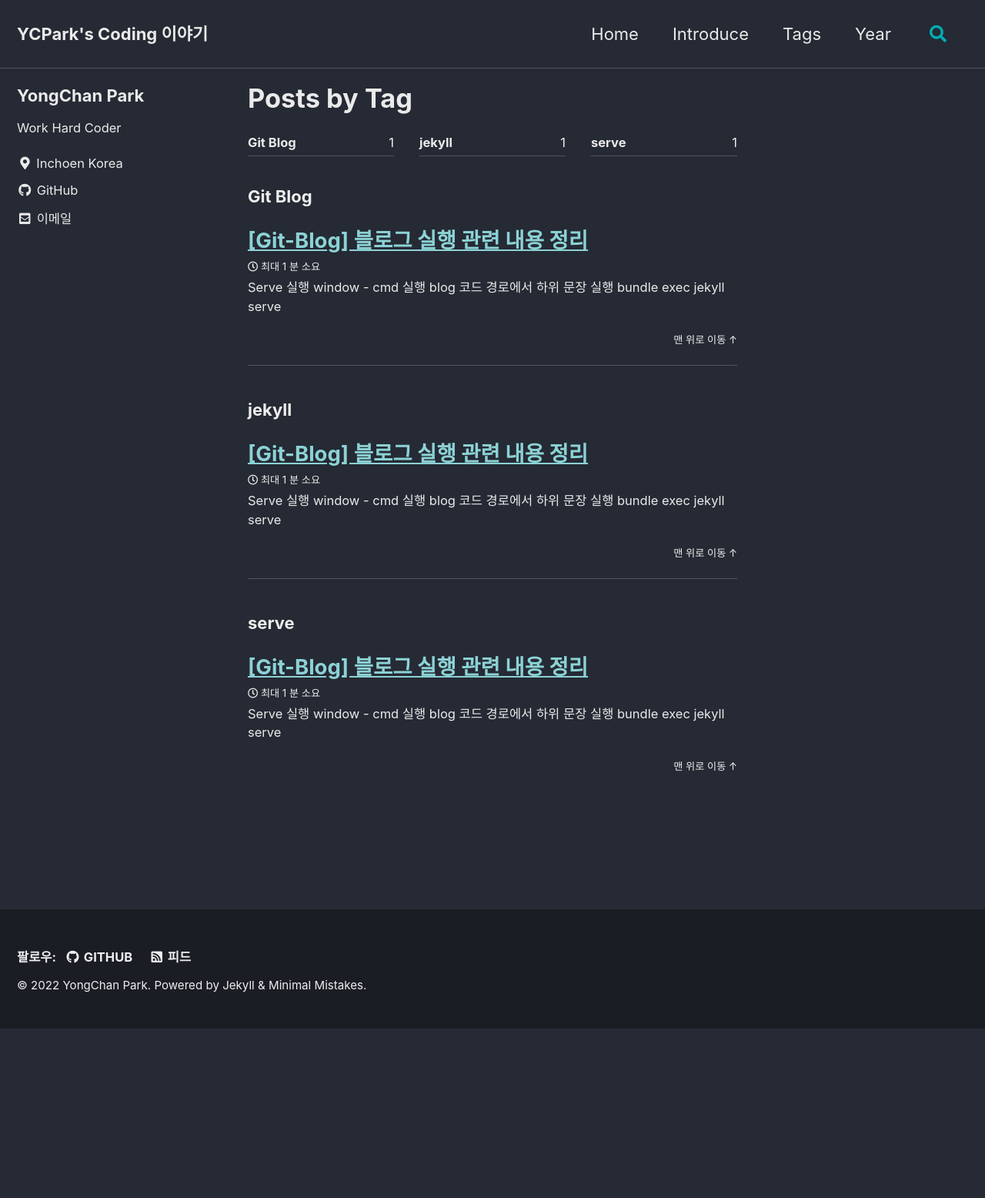
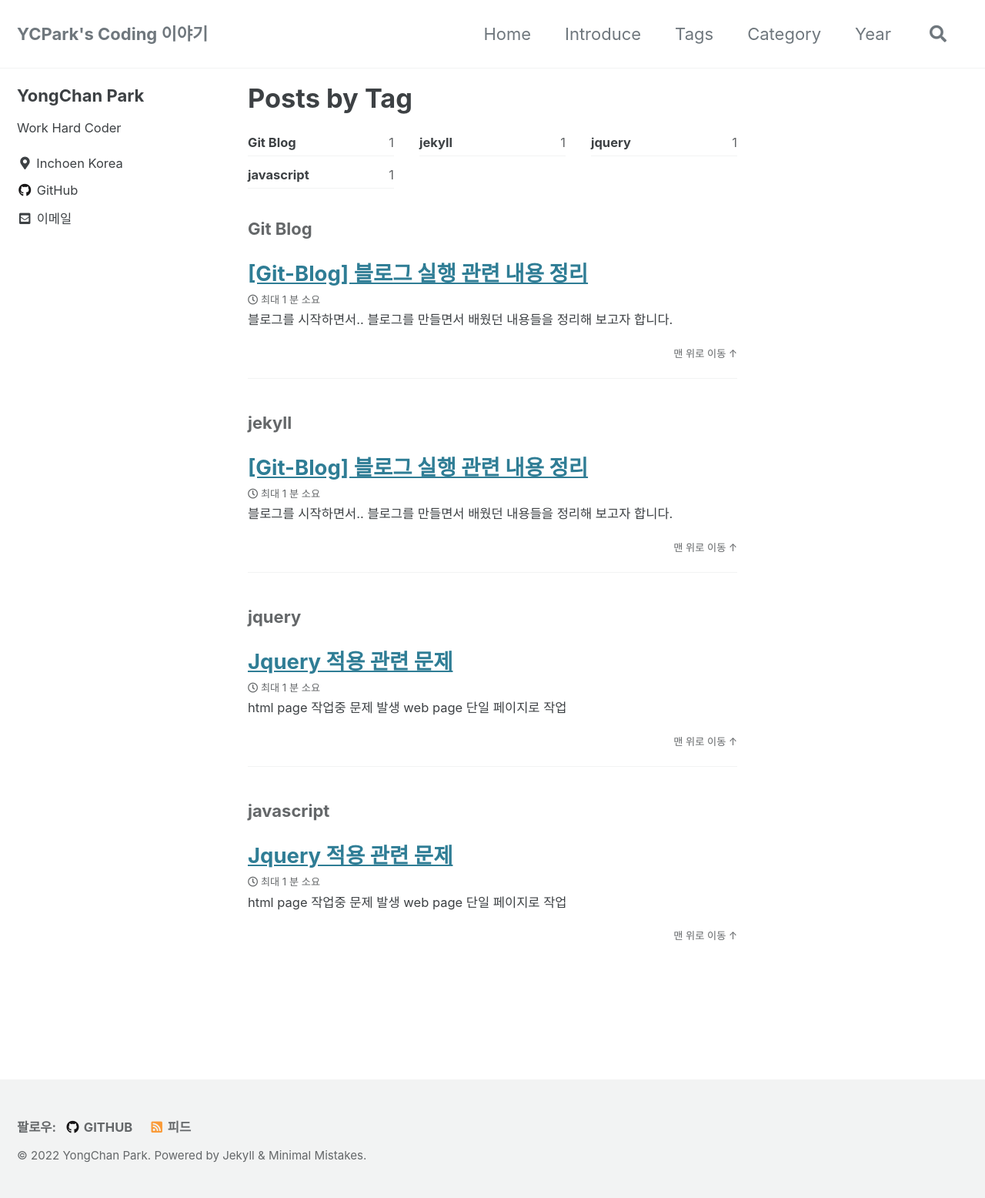
Before and after one commit to YCPark/YCPark.github.io, a Jekyll site: the page built from _pages/tags.md, in a window 1280 px wide. Shown: the whole page at 77% size. Built offline with Jekyll 4.4.1, drawn with Linux system fonts in a browser that asks for light colours; cached includes are drawn as plain includes; before the commit the page ends 1336 px from its top, so only the background shows below that.

Commit message:
2022.11.10 updates

````diff
--- a/_config.yml
+++ b/_config.yml
@@ -12,7 +12,8 @@
 
 # theme                  : "minimal-mistakes-jekyll"
 # remote_theme           : "mmistakes/minimal-mistakes"
-minimal_mistakes_skin    : "dark" # "air", "aqua", "default", "dark", "dirt", "neon", "mint", "plum", "sunrise", "contrast"
+# minimal_mistakes_skin    : "dark" # "air", "aqua", "default", "dark", "dirt", "neon", "mint", "plum", "sunrise", "contrast"
+minimal_mistakes_skin    : "default"
 
 # Site Settings
 locale                   : "ko-KR"
@@ -295,8 +296,8 @@ defaults:
       comments: true
       share: true
       related: true
-#      sidebar:
-#        nav: "docs"
+      sidebar:
+        nav: "main"
   #_pages
   - scope:
       path: "_pages"
--- /dev/null
+++ b/_posts/WEB/2022-11-10-WEB.md
@@ -0,0 +1,15 @@
+---
+title: "Jquery 적용 관련 문제"
+permalink: /posts/WEB
+categories:
+  - WEB
+toc: true
+toc_sticky: true
+toc_label: "WEB"
+tags:
+  - jquery
+  - javascript
+---
+
+## html page 작업중 문제 발생
+web page 단일 페이지로 작업
--- a/_posts/github_blog/2022-11-08-[-Git-Blog-]-블로그 실행 관련 내용 정리.md
+++ /dev/null
@@ -1,27 +0,0 @@
----
-title: "[Git-Blog] 블로그 실행 관련 내용 정리"
-permalink: /posts/
-categories:
-  - github_blog
-toc: true
-toc_sticky: true
-toc_label: "blog start info"
-tags:
-  - Git Blog
-  - jekyll
-  - serve
----
-## Serve 실행
-- window - cmd 실행
-- blog 코드 경로에서 하위 문장 실행
-```
-bundle exec jekyll serve
-```
-
-- 실행결과
-![bundle exec jekyll serve](/assets/images/posts/bundle_exec_jekyll_serve.JPG)
-
----
-
-notice Test
-{: .notice}
--- /dev/null
+++ b/_posts/github_blog/2022-11-08-github_blog.md
@@ -0,0 +1,55 @@
+---
+title: "[Git-Blog] 블로그 실행 관련 내용 정리"
+permalink: /posts/github_blog
+categories:
+  - github_blog
+toc: true
+toc_sticky: true
+toc_label: "blog start info"
+tags:
+  - Git Blog
+  - jekyll
+---
+
+## 블로그를 시작하면서..
+블로그를 만들면서 배웠던 내용들을 정리해 보고자 합니다.
+
+## GitHub Blog 를 선택한 이유
+
+> 다양한 플랫폼의 블로그 서비스를 찾아보았습니다.
+`naver`, `Tistory`, `brunch`, `Blogger`, `velog` 등등
+다양한 편의성을 제공하긴 했는데 뭔가 만들고 있다는 느낌보다는 가벼운 느낌을 지울 수가 없던 찰나
+`Github`에서도 페이지를 구성해서 활용할 수 있음을 발견
+이미 상당수 블로거들이 해당 페이지를 만들고 운영 중인 것을 확인할 수 있었습니다.
+
+### GitHub Blog 장점
+> `Github blog`의 장점은 자유도가 높다는 점입니다.
+blog 개설부터 포스팅 및 각종 플러그인 등을 활용함에 있어 자유롭다는 부분이 마음에 들었습니다.
+수익창출이나 조회 수 등에 연연하지 않고 편하게 알고 있는 정보를 정리하고 기록하기에 최적화되어있다고 보았습니다.
+
+---
+
+## github.io
+
+
+## Ruby 설치 // git 설치
+
+
+## Serve 실행
+
+1. window - cmd 실행
+
+2. blog 코드 경로에서 하위 문장 실행
+```
+bundle exec jekyll serve
+```
+
+- 실행결과
+![bundle exec jekyll serve](/assets/images/posts/bundle_exec_jekyll_serve.JPG)
+
+---
+
+### 참조
+MarkDown 사용법 : <https://heropy.blog/2017/09/30/markdown/>
+jekyll 사용법 : <https://velog.io/@eona1301>
+{: .notice}
--- a/_sass/minimal-mistakes/_variables.scss
+++ b/_sass/minimal-mistakes/_variables.scss
@@ -14,7 +14,7 @@ $indent-var: 1.3em !default;
 
 /* system typefaces */
 $serif: Georgia, Times, serif !default;
-$sans-serif: -apple-system, BlinkMacSystemFont, "Roboto", "Segoe UI",
+$sans-serif: -apple-system, BlinkMacSystemFont, "Noto Sans KR", "Roboto", "Segoe UI",
   "Helvetica Neue", "Lucida Grande", Arial, sans-serif !default;
 $monospace: Monaco, Consolas, "Lucida Console", monospace !default;
 
--- a/assets/css/main.scss
+++ b/assets/css/main.scss
@@ -7,3 +7,4 @@ search: false
 
 @import "minimal-mistakes/skins/{{ site.minimal_mistakes_skin | default: 'default' }}"; // skin
 @import "minimal-mistakes"; // main partials
+@import url('https://fonts.googleapis.com/css?family=Noto+Sans+KR&display=swap');
````
Also changed, not shown: _data/navigation.yml (+2 -8 lines), _pages/category-archive.md (added, +6 -0 lines), assets/favicon.ico (added).
